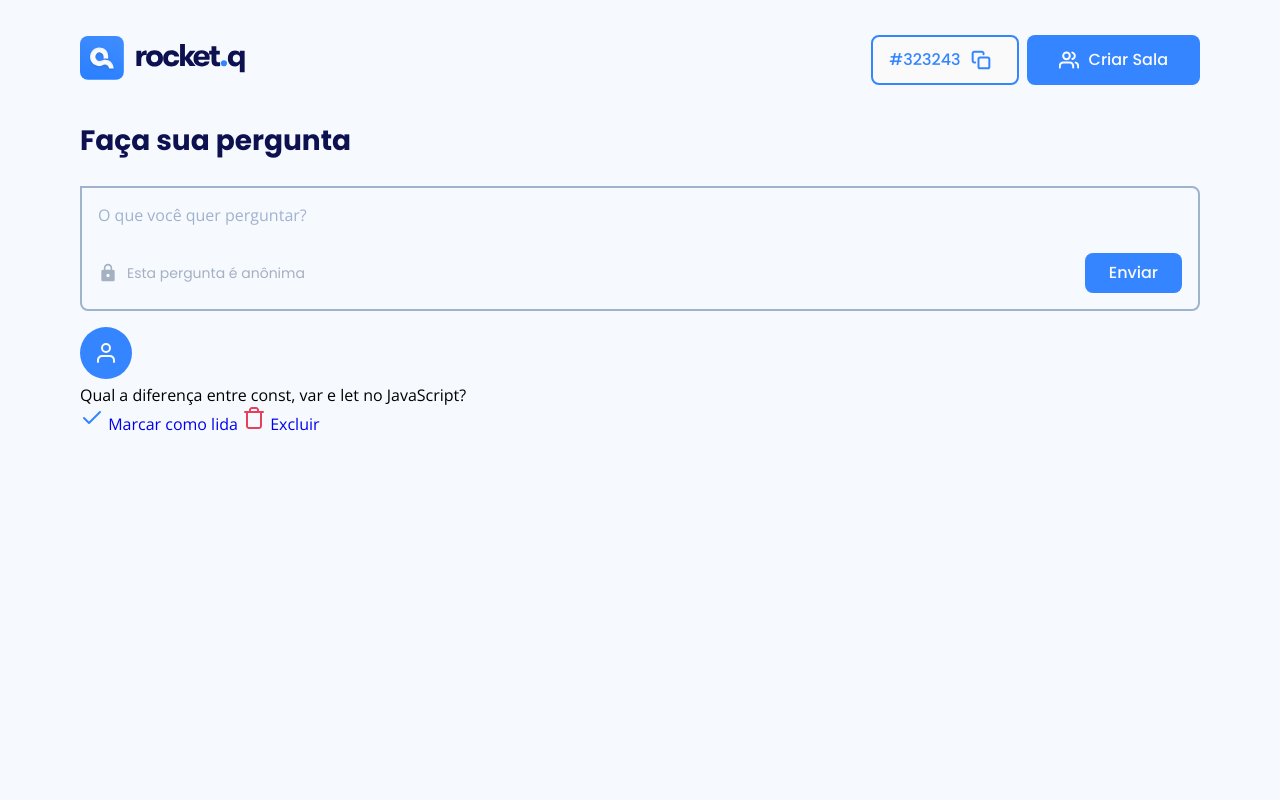
After one commit to bruno2026/rocketQ, a web app: file room.html in a window 1280 px wide. The commit adds this page. Run offline with its HTML, style and script files only (its server is not run), Linux system fonts and the light colour scheme.

Commit message:
create room html and room css

```diff
--- a/home.html
+++ b/home.html
@@ -22,7 +22,8 @@
             </header>
 
             <div id="bg">
-
+                <div class="ball top"></div>
+                <div class="ball bottom"></div>
             </div>
 
             <main>
--- /dev/null
+++ b/room.html
@@ -0,0 +1,85 @@
+<!DOCTYPE html>
+    <head>
+        <title>Rocket.Q - Perguntas e Respostas</title>
+        <meta charset="UTF-8">
+        <meta http-equiv="X-UA-Compatible" content="IE=edge">
+
+        <!-- View Port -->
+        <meta name="viewport" content="width=device-width, initial-scale=1.0">
+
+        <!-- CSS -->
+        <link rel="stylesheet" href="styles/global.css">
+        <link rel="stylesheet" href="styles/room.css">
+
+        <!-- FONTS -->
+        <link rel="preconnect" href="https://fonts.gstatic.com">
+        <link href="https://fonts.googleapis.com/css2?family=Open+Sans&family=Poppins:wght@400;500;700&display=swap" rel="stylesheet">
+    </head>
+    <body>
+        <div id="room" class="content">
+            <header>
+                <a href="#">
+                    <img src="assets/logo.svg" alt="Rocket.Q Logo"/>
+                </a>
+                <div class="buttons">
+                    <div class="button outlined">
+                        #323243
+                        <img src="assets/copy.svg" alt="Copiar numero da sala"/>
+                    </div>
+                    <a href="#" class="button">
+                        <img src="assets/users-white.svg" alt="Criar uma sala">
+                        Criar Sala
+                    </a>
+                </div>
+            </header>
+
+            <main>
+                <section id="question-form">
+                    <h2>Faça sua pergunta</h2>
+                    <form action="">
+                        <label class="sr-only" for-id="question">O que você quer perguntar?</label>
+                        <textarea name="question" id="question" placeholder="O que você quer perguntar?"></textarea>
+
+                        <footer>
+                            <div>
+                                <img src="assets/lock.svg" alt="Cadeado">
+                                Esta pergunta é anônima
+                            </div>
+                            <button>Enviar</button>
+                        </footer>
+                    </form>
+                </section>
+
+                <section id="questions">
+                    <h2 class="sr-only">Perguntas da comunidade</h2>
+                    <div class="questions">
+
+                        <div class="question-wrapper">
+                            <div class="question-content">
+                                <div class="user">
+                                    <img src="assets/avatar.svg" alt="Avatar">
+                                </div>
+                                <div class="question">
+                                    <p>Qual a diferença entre const, var e let no JavaScript?</p>
+                                </div>
+                            </div>
+                            <div class="actions">
+                                <a href="#" class="check">
+                                    <img src="assets/check.svg" alt="Marcar como lida">
+                                    Marcar como lida
+                                </a>
+                                <a href="#" class="delete">
+                                    <img src="assets/trash.svg" alt="Excluir">
+                                    Excluir
+                                </a>
+                            </div>
+                        </div>
+
+                    </div>
+                </section>
+
+            </main>
+
+        </div>
+    </body>
+</html>
--- a/styles/global.css
+++ b/styles/global.css
@@ -21,10 +21,11 @@ html{
     --grey-light:#E5EAF1;
 
     /* 1rem = 16px (User Agent) = 100% (User Agent) */
-    font-size: 62.5% /* 10px */
+    font-size: 62.5%; /* 10px */
 }
 
 body{
+    display:flex;
     height: 100vh;
     background: var(--background);
 }
@@ -82,7 +83,7 @@ button:hover, .button:hover{
     filter: brightness(1.2);
 }
 
-button > img
+button > img,
 .button > img{
     margin-right: 1rem;
     width: 2rem;
--- /dev/null
+++ b/styles/room.css
@@ -0,0 +1,93 @@
+.content{
+    max-width: min(112rem, 90% );
+}
+
+#room header{
+    width: 100%;
+
+    display: flex;
+    align-items: center;
+    justify-content: space-between;
+}
+
+#room header .buttons{
+    display: flex;
+}
+
+#room header .buttons .button:nth-child(1){
+    margin-right: .8rem;
+    padding: 1.3rem 1.6rem;
+}
+
+#room header .buttons .button:nth-child(1) img{
+    margin-left: 1rem;
+    width: 2rem;
+    height: 2rem;
+}
+
+
+#room header .buttons .button:nth-child(2){
+    padding: 1.3rem 3.2rem;
+}
+
+#room header .buttons .button:nth-child(2) img{
+    width: 2rem;
+    height: 2rem;
+}
+
+
+/* QUESTION FORM*/
+#question-form h2{
+    font-family: 'Poppins', sans-serif;
+    font-size: 2.8rem;
+    color: var(--black);
+    font-weight: 700;
+    line-height: 4.2rem;
+    margin-bottom: 2.4rem;
+}
+
+#question-form form{
+    border: .2rem solid var(--grey-blue);
+    padding: 1.6rem;
+    border-radius: 0 .8rem .8rem .8rem;
+
+    margin-bottom: 1.6rem;
+}
+
+#question-form textarea{
+    resize: none;
+    background: transparent;
+
+    width: 100%;
+
+    outline: none;
+}
+
+#question-form form textarea::placeholder{
+    color: var(--grey-blue)
+}
+
+#question-form form footer{
+    display: flex;
+    align-items: center;
+    justify-content: space-between;
+}
+
+#question-form form footer > div{
+    display: flex;
+    align-items: center;
+    color: var(--icons-details);
+    font-family: 'Poppins', sans-serif;
+    font-weight: 400;
+    font-size: 1.4rem;
+}
+
+#question-form form footer > div img{
+    margin-right: 0.9rem;
+}
+
+#question-form form footer button{
+    height: auto;
+    padding: .8rem 2.4rem;
+    line-height: 2.4rem;
+}
```
Also changed, not shown: create-pass.html (added, +46 -0 lines), styles/home.css (+52 -1 lines), assets/avatar.svg (added), assets/check.svg (added), assets/copy.svg (added), assets/lock.svg (added), assets/trash.svg (added), assets/users-white.svg (added).
